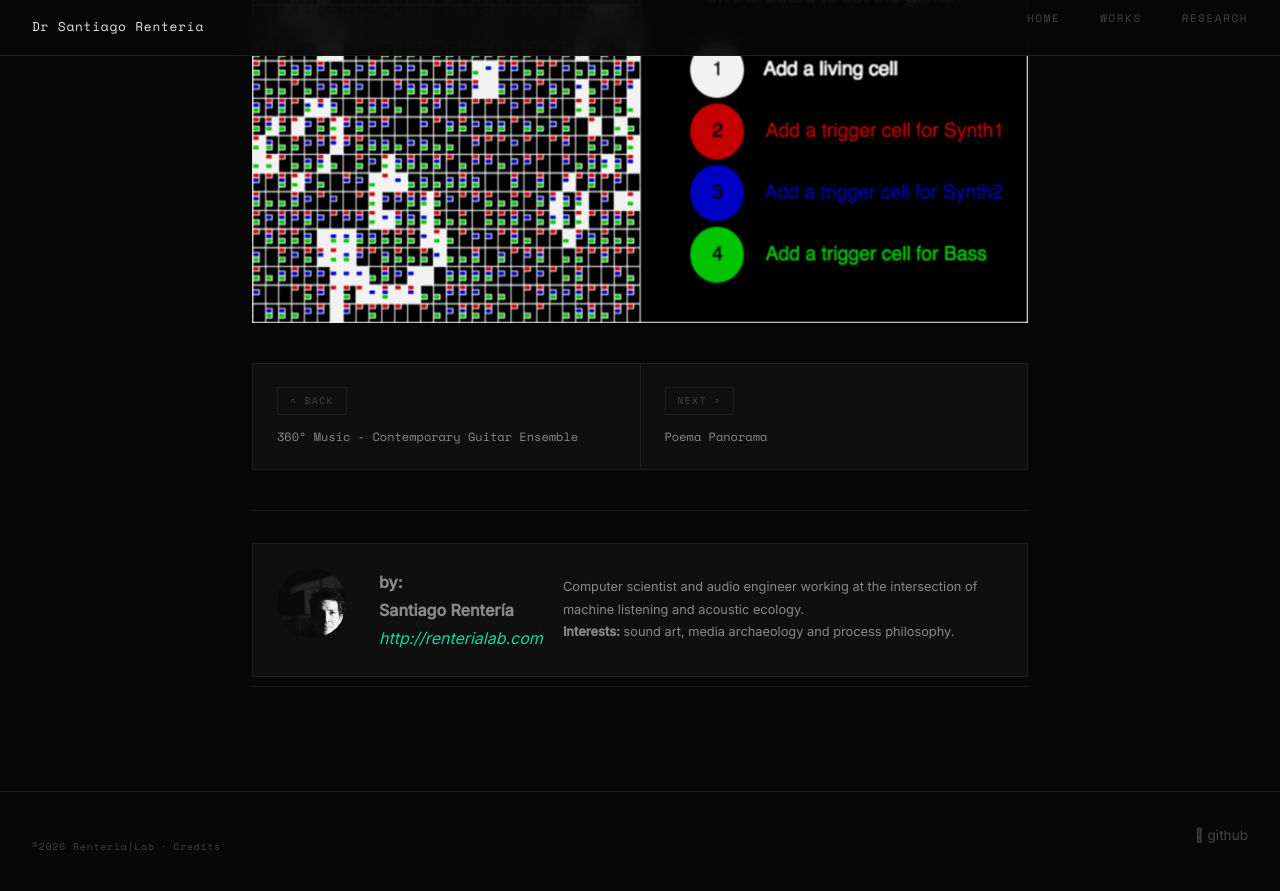
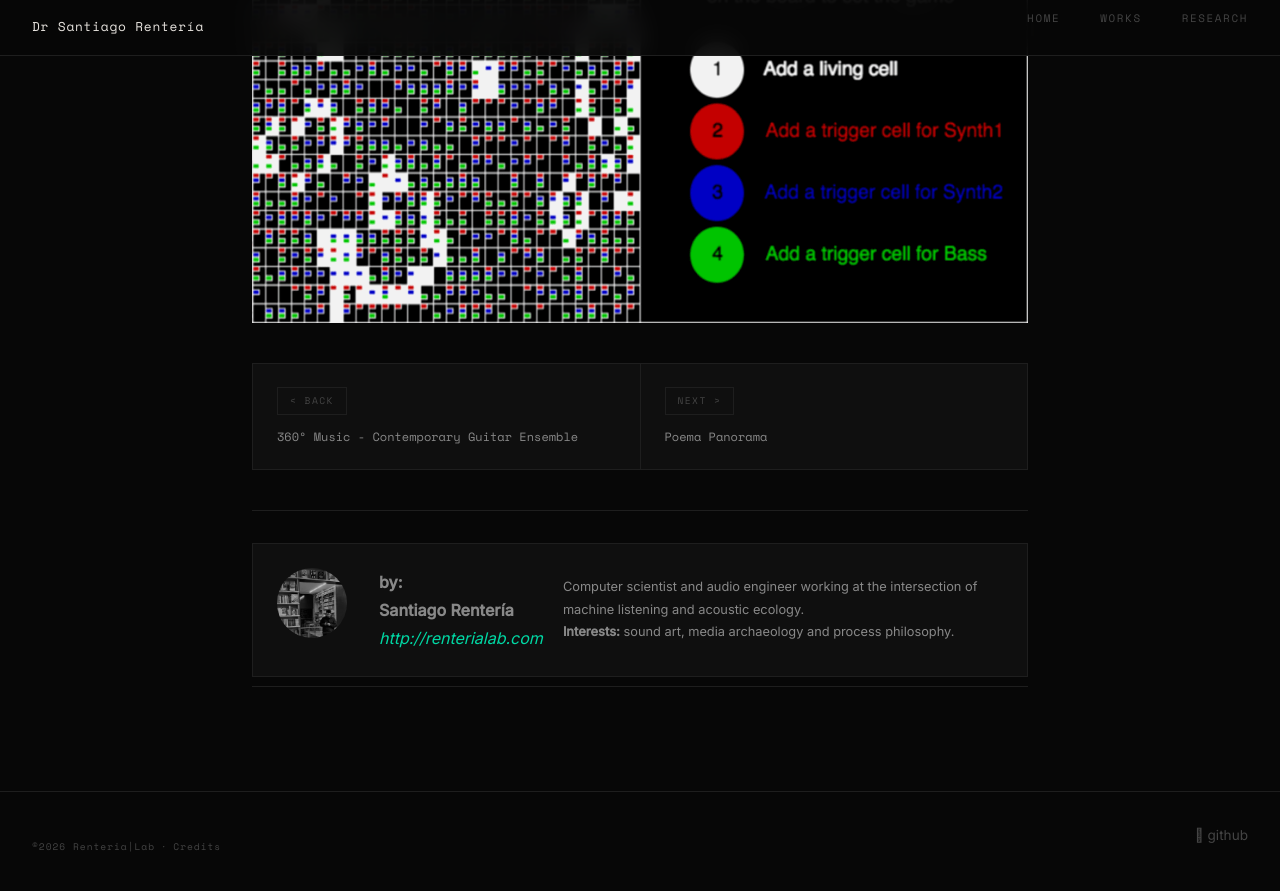
Before and after one commit to hermes2507/renterialab.com, a Jekyll site: the page built from _posts/works/2016-07-01-automatone.md, in a window 1280 px wide and 900 px high, scrolled down 856 px. Shown: the top 891 px of the window. Built offline with Jekyll 4.4.1, drawn with Linux system fonts in a browser that asks for light colours.

Commit message:
Profile pic update

```diff
--- a/_data/authors.yml
+++ b/_data/authors.yml
@@ -7,4 +7,4 @@ santiagorenteria:
     <b>Interests:</b> sound art, media archaeology and process philosophy.
   #disqus_shortname: arkadianriver
   url: http://renterialab.com
-  avatar: santiago_pic.jpg
+  avatar: profile_pic.jpeg
```
Also changed, not shown: images/profile_pic.jpeg (added), images/santiago_pic.jpg (deleted), 1 other file.
